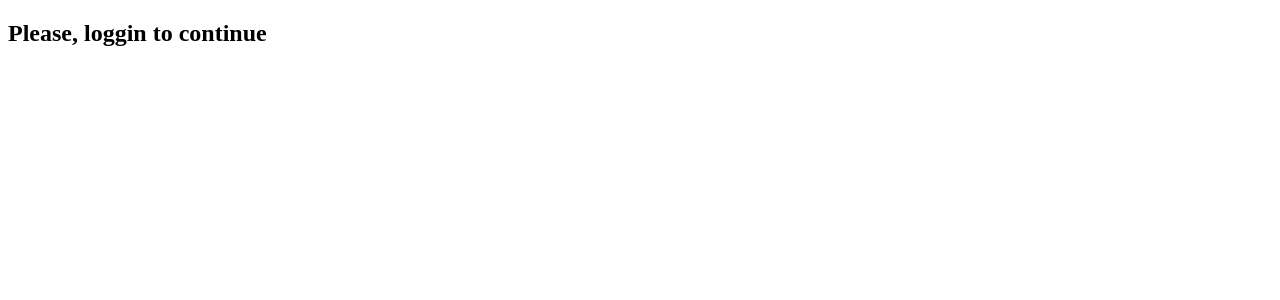
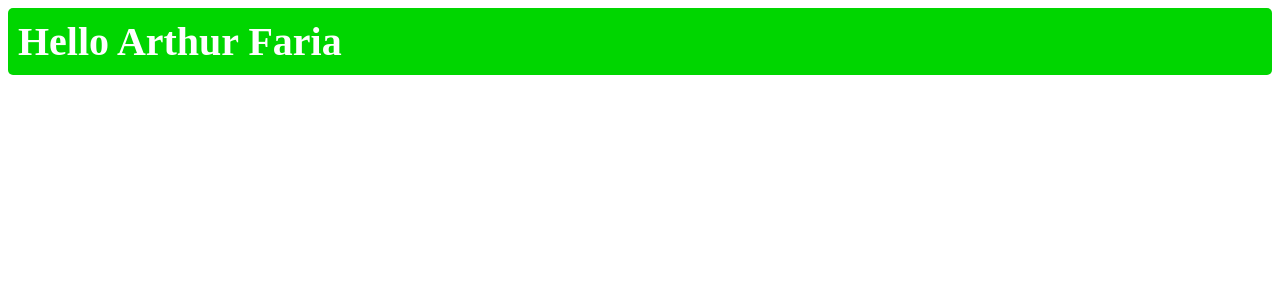
Before and after one commit to arthuragf/react-app-rfbc, a React (Vite) app: page / in a window 1280 px wide. Shown: the top 300 px of the page. Built offline with nearby package versions, Linux system fonts and the light colour scheme.

Commit message:
Add css to welcome msg

```diff
--- a/src/App.jsx
+++ b/src/App.jsx
@@ -3,7 +3,7 @@ import UserGreeting from './components/UserGreeting'
 function App() {
  return (
     <>
-        <UserGreeting isLoggedIn={false} userName="Arthur Faria"></UserGreeting>
+        <UserGreeting isLoggedIn={true} userName="Arthur Faria"></UserGreeting>
     </>
 )
 }
--- a/src/components/UserGreeting.jsx
+++ b/src/components/UserGreeting.jsx
@@ -1,8 +1,8 @@
 const UserGreeting = (props) => {
         return (
             props.isLoggedIn ?
-            <h2>Hello {props.userName}</h2> :
-            <h2>Please, loggin to continue</h2>
+            <h2 className="welcome-msg">Hello {props.userName}</h2> :
+            <h2 className="login-prompt">Please, loggin to continue</h2>
         )
 }
 export default UserGreeting
--- a/src/index.css
+++ b/src/index.css
@@ -25,3 +25,16 @@
   font-family: Arial, sans-serif;
   color: hsl(0, 0%, 30%);
 }
+
+.welcome-msg {
+  font-size: 2.5em;
+  background-color: hsl(120, 100%, 42%);
+  color: white;
+  padding: 10px;
+  border-radius: 5px;
+  margin: 0;
+}
+
+.login-prompt {
+
+}
```
